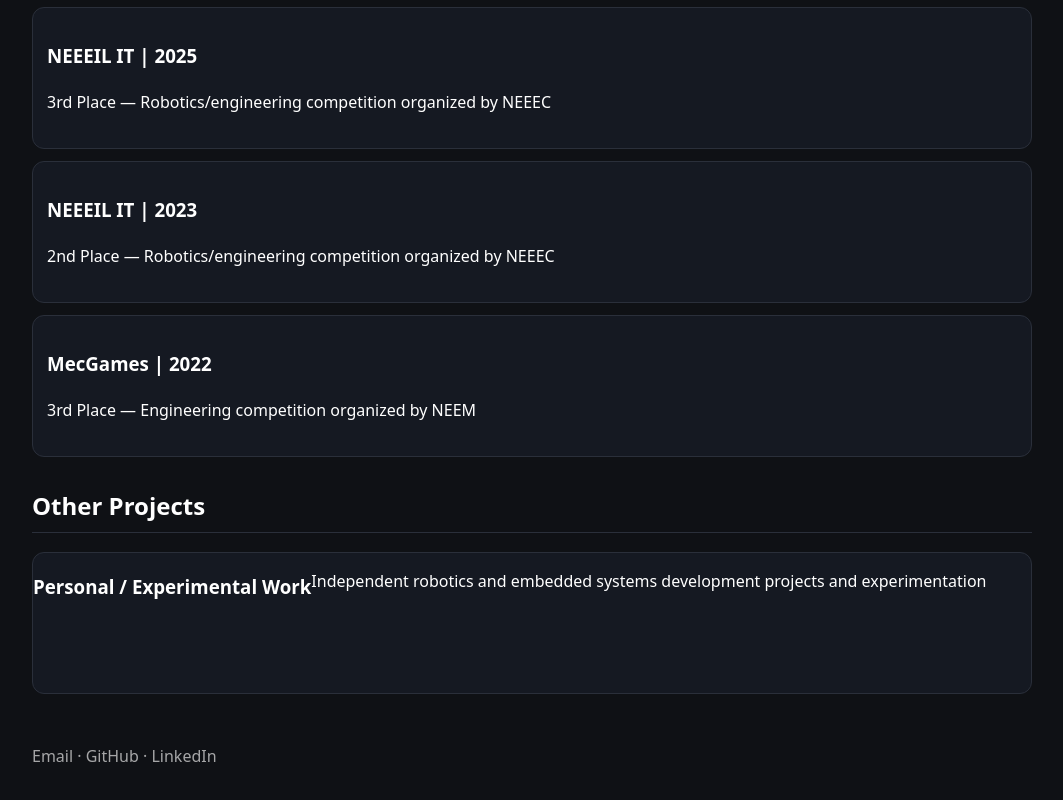
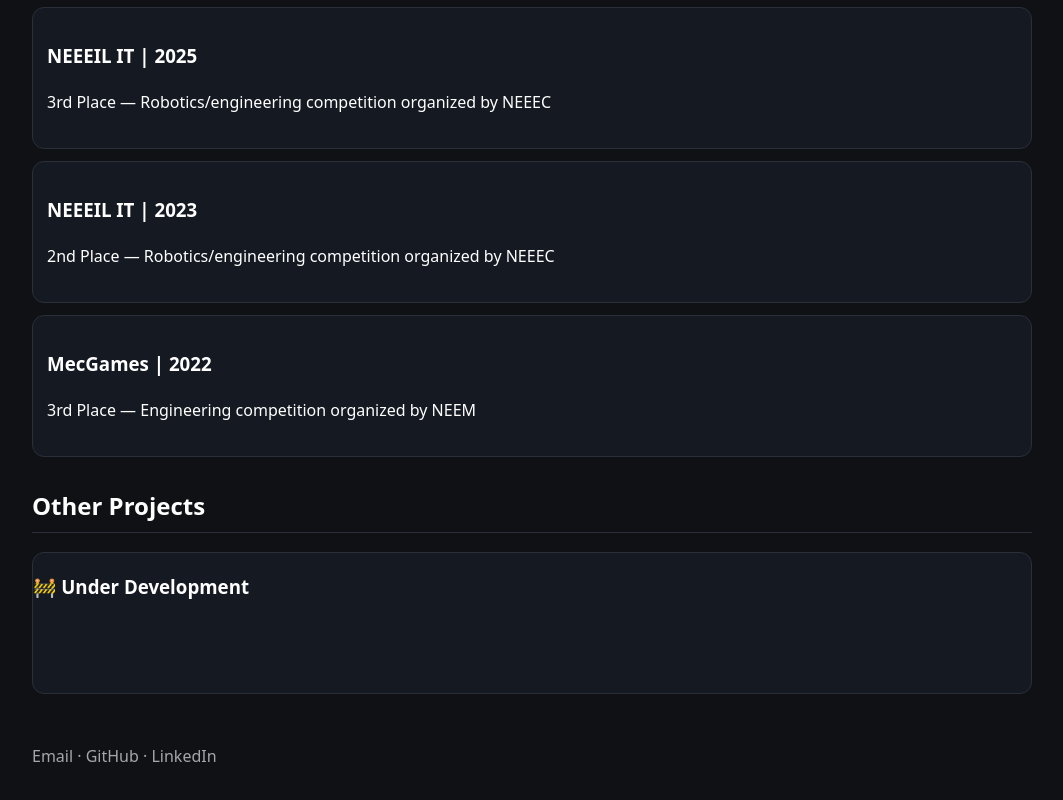
Before and after one commit to TiagoClaro02/tiagoclaro02.github.io, a plain HTML site: page index.html in a window 1280 px wide. Shown: the part 2167-2967 px from the top of the page, without its empty margins (108-1171 px from the left). Drawn offline with Linux system fonts and the light colour scheme.

Commit message:
other projects under development

```diff
--- a/index.html
+++ b/index.html
@@ -172,8 +172,7 @@
     <h2>Other Projects</h2>
 
     <div class="card">
-        <h3>Personal / Experimental Work</h3>
-        <p>Independent robotics and embedded systems development projects and experimentation</p>
+        <h3>🚧 Under Development</h3>
     </div>
 </section>
 
```
